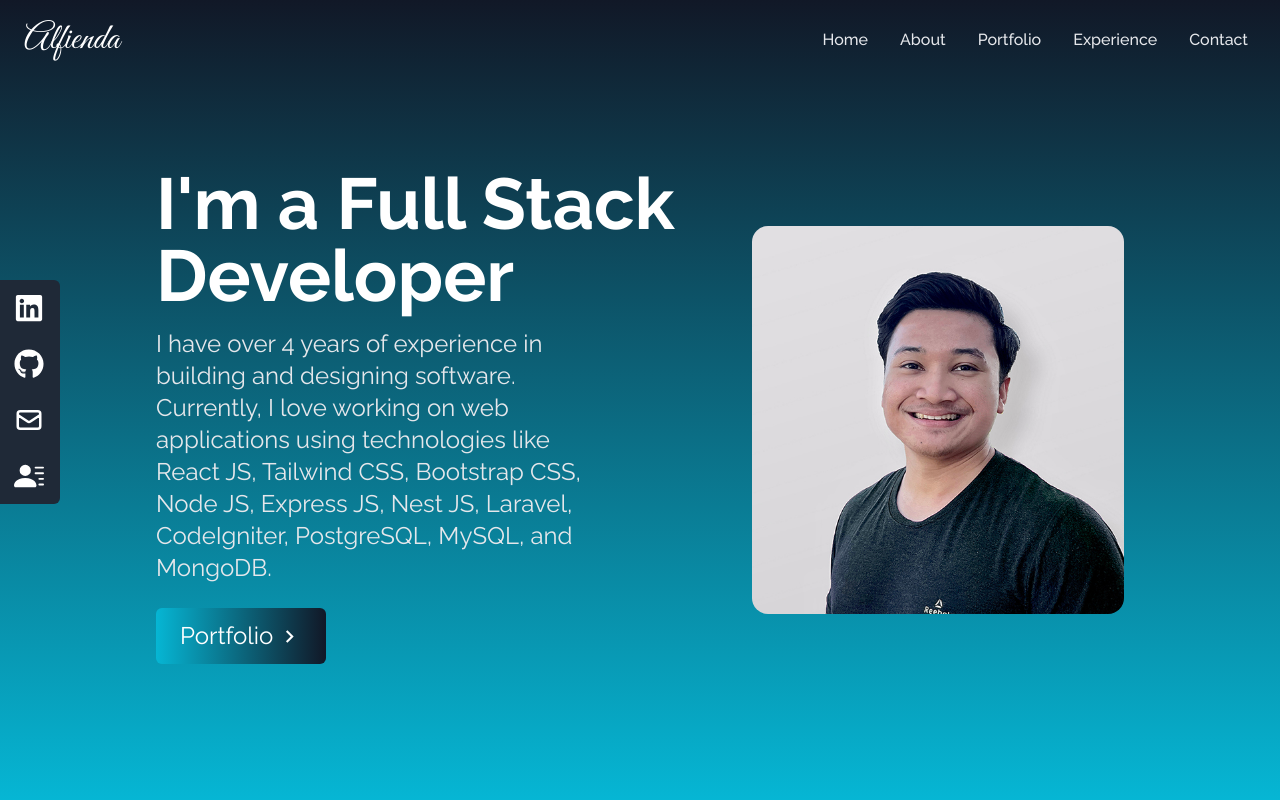
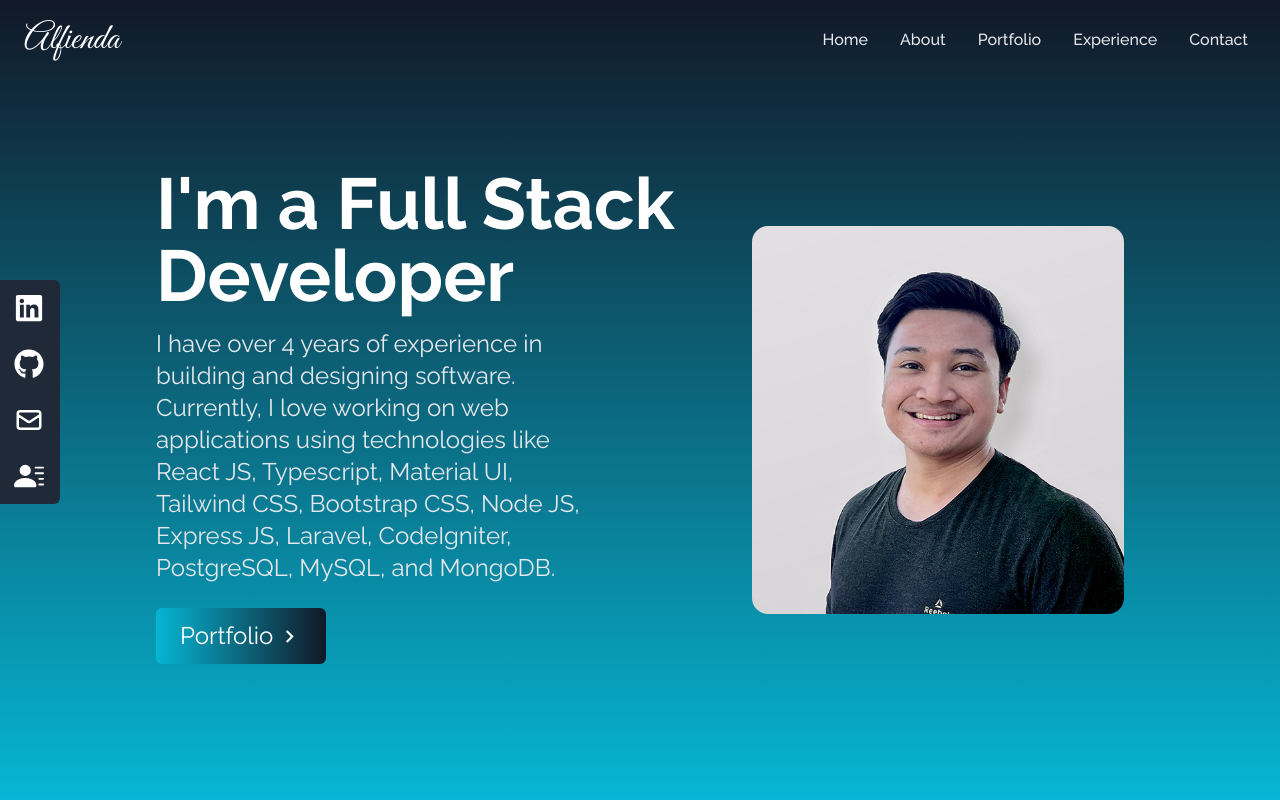
Before and after one commit to alfin0224/alfienda, a React (Create React App) app: page / in a window 1280 px wide. Shown: the top 800 px of the page. Built offline with nearby package versions, Linux system fonts and the light colour scheme.

Commit message:
update home

```diff
--- a/src/components/Home.jsx
+++ b/src/components/Home.jsx
@@ -15,7 +15,7 @@ const Home = () => {
             I'm a Full Stack Developer
           </h2>
           <p className="text-gray-200 py-4 max-w-md">
-          I have over 4 years of experience in building and designing software. Currently, I love working on web applications using technologies like React JS, Tailwind CSS, Bootstrap CSS, Node JS, Express JS, Nest JS, Laravel, CodeIgniter, PostgreSQL, MySQL, and MongoDB.
+          I have over 4 years of experience in building and designing software. Currently, I love working on web applications using technologies like React JS, Typescript, Material UI, Tailwind CSS, Bootstrap CSS, Node JS, Express JS, Laravel, CodeIgniter, PostgreSQL, MySQL, and MongoDB.
           </p>
 
           <div>
```
